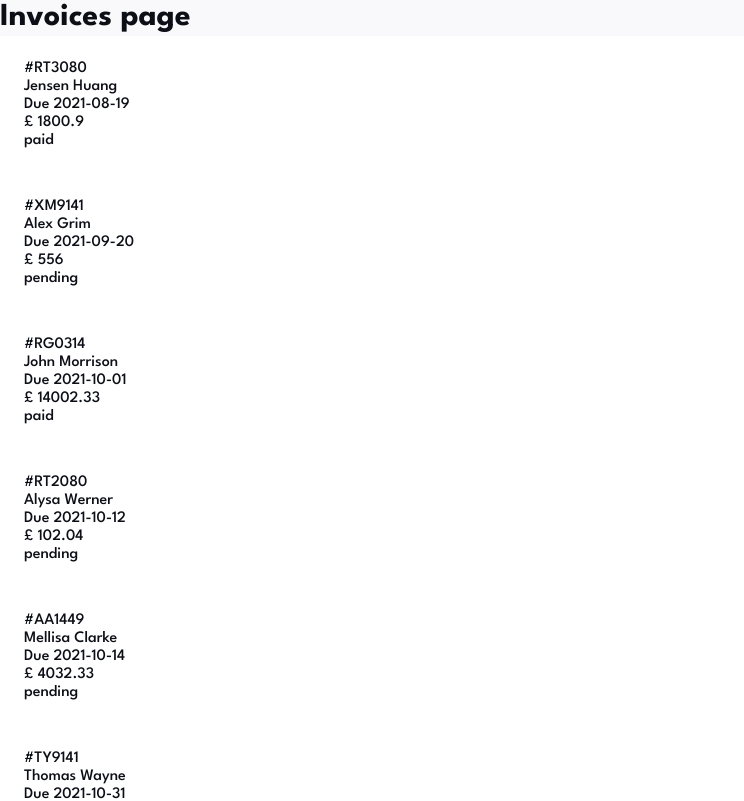
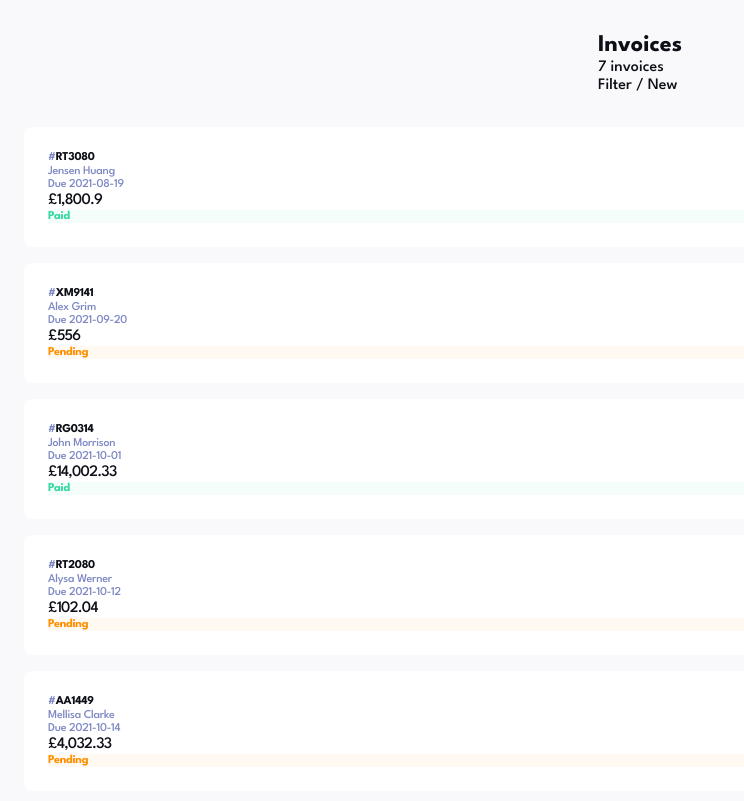
Before and after one commit to xaviguasch/invoicetron-nextjs-app, a Next.js app: page /invoices in a window 1280 px wide. Shown: the top 801 px of the page, without its empty margins (0-744 px from the left). Built offline with nearby package versions, Linux system fonts and the light colour scheme.

Commit message:
styled first part of Invoice component

```diff
--- a/app/_components/Invoice.module.css
+++ b/app/_components/Invoice.module.css
@@ -1,4 +1,46 @@
 .Invoice {
   background: var(--clr-white);
   padding: 24px;
+  border-radius: 8px;
+  width: 100%;
 }
+
+.idWrapper {
+  color: var(--clr-wild-blue-yonder);
+  font-size: var(--fs-12);
+  font-weight: var(--fw-bold);
+  letter-spacing: -0.25px;
+}
+
+.id {
+  color: var(--clr-black-text);
+}
+
+.invoiceText {
+  font-size: var(--fs-12);
+  letter-spacing: -0.25px;
+  color: var(--clr-wild-blue-yonder);
+}
+
+.total {
+  letter-spacing: -0.8px;
+}
+
+.statusWrapper {
+}
+
+.status {
+  font-size: var(--fs-12);
+  letter-spacing: -0.25px;
+  font-weight: var(--fw-bold);
+}
+
+.paid {
+  color: var(--clr-green-shamrock);
+  background: var(--clr-green-shamrock-bg);
+}
+
+.pending {
+  color: var(--clr-orange-pizazz);
+  background: var(--clr-orange-pizazz-bg);
+}
--- a/app/_components/Invoice.tsx
+++ b/app/_components/Invoice.tsx
@@ -9,15 +9,26 @@ type InvoiceProps = {
 };
 
 const Invoice = ({ item }: InvoiceProps) => {
+  const statusString =
+    item.status[0].toUpperCase() + item.status.slice(1).toLowerCase();
   return (
     <div className={styles.Invoice}>
-      <p>
-        #<span>{item.id}</span>
+      <p className={styles.idWrapper}>
+        #<span className={styles.id}>{item.id}</span>
       </p>
-      <p>{item.clientName}</p>
-      <p>Due {item.paymentDue.toString()}</p>
-      <p>£ {item.total}</p>
-      <p>{item.status}</p>
+      <p className={styles.invoiceText}>{item.clientName}</p>
+      <p className={styles.invoiceText}>Due {item.paymentDue.toString()}</p>
+      <p className={styles.total}>
+        £{new Intl.NumberFormat("en-US").format(item.total)}
+      </p>
+      <div
+        className={`${item.status === "paid" ? styles.paid : styles.pending} ${
+          styles.statusWrapper
+        }`}
+      >
+        <span className={styles.cercle}></span>
+        <p className={styles.status}>{statusString}</p>
+      </div>
     </div>
   );
 };
--- a/app/globals.css
+++ b/app/globals.css
@@ -68,6 +68,12 @@
 
   --clr-white-lilac: hsl(240, 27%, 98%);
 
+  --clr-green-shamrock: hsl(160, 67%, 52%);
+  --clr-green-shamrock-bg: hsl(160, 67%, 52%, 0.05);
+
+  --clr-orange-pizazz: hsl(34, 100%, 50%);
+  --clr-orange-pizazz-bg: hsla(34, 100%, 50%, 0.05);
+
   --clr-white: hsl(0, 0%, 100%);
 
   /* Basics */
--- a/app/invoices/page.module.css
+++ b/app/invoices/page.module.css
@@ -1,2 +1,18 @@
 .InvoicesPage {
+  padding: 32px 24px 106px;
+  display: flex;
+  flex-direction: column;
+  justify-content: flex-start;
+  align-items: center;
+  gap: 32px;
 }
+
+.lower {
+  display: flex;
+  flex-direction: column;
+  justify-content: flex-start;
+  align-items: center;
+  gap: 16px;
+
+  width: 100%;
+}
--- a/app/invoices/page.tsx
+++ b/app/invoices/page.tsx
@@ -16,10 +16,18 @@ export default async function Page() {
 
   return (
     <div className={styles.InvoicesPage}>
-      <h1>Invoices page</h1>
-      {data.map((item: InvoiceDataItem) => (
-        <Invoice item={item} key={item.id} />
-      ))}
+      <div className={styles.upper}>
+        <h2>Invoices</h2>
+        <p>7 invoices</p>
+
+        <div>Filter / New</div>
+      </div>
+
+      <div className={styles.lower}>
+        {data.map((item: InvoiceDataItem) => (
+          <Invoice item={item} key={item.id} />
+        ))}
+      </div>
     </div>
   );
 }
```
